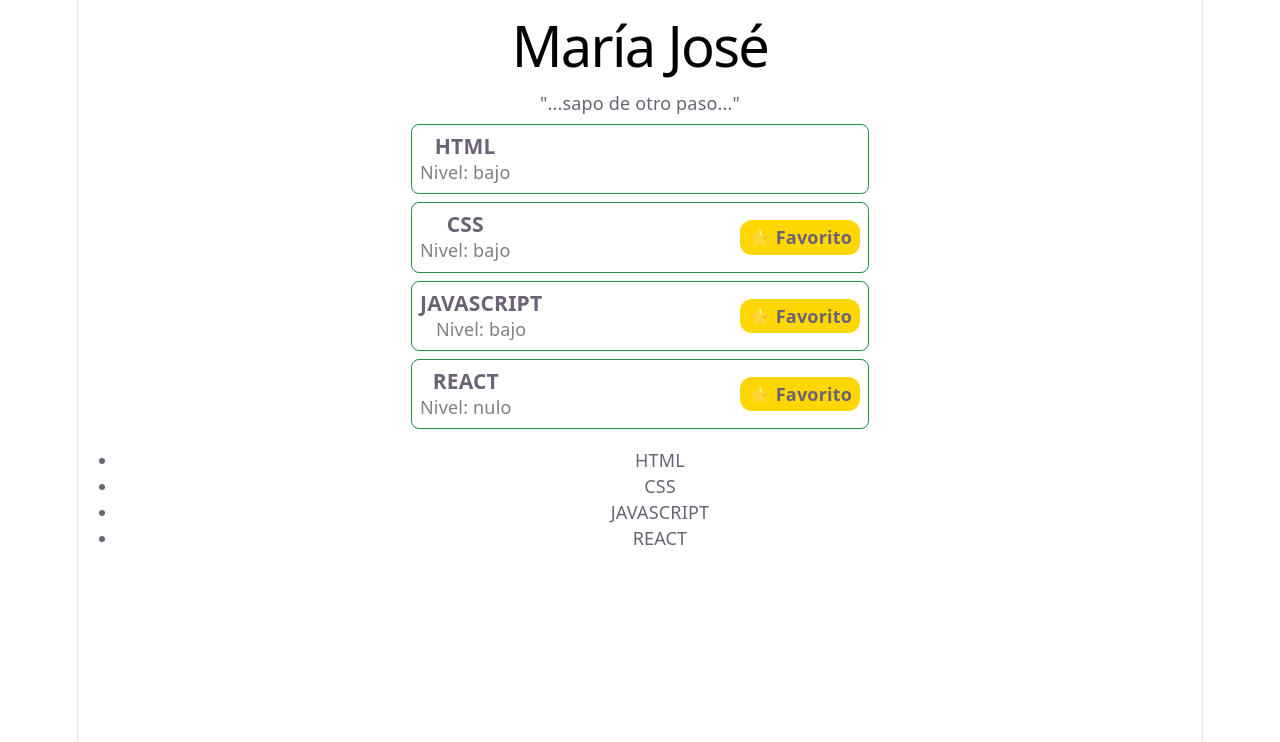
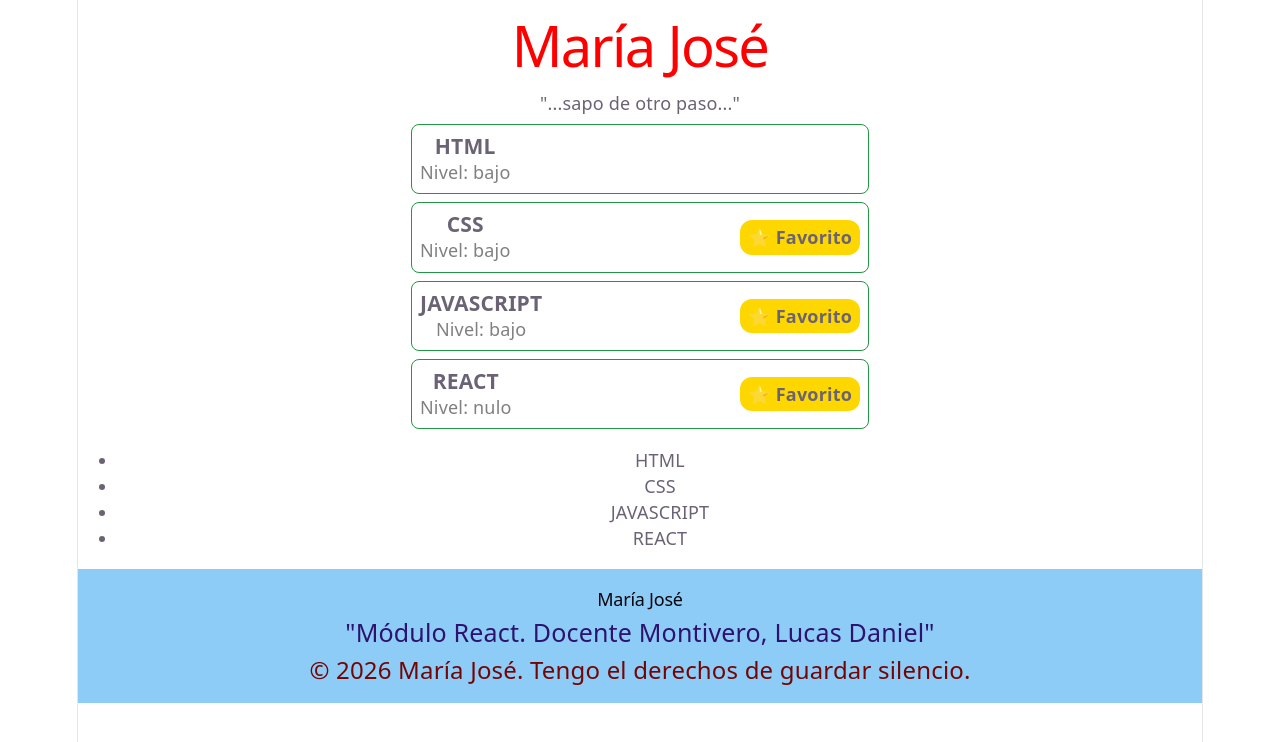
Before and after one commit to Mar-Jose/Nodo.4.C5.Sprint1, a React (Vite) app in the folder vite-project/: page / in a window 1280 px wide. Shown: the top 742 px of the page. Built offline with nearby package versions, Linux system fonts and the light colour scheme.

Commit message:
termine el pie de página

```diff
--- a/vite-project/src/App.jsx
+++ b/vite-project/src/App.jsx
@@ -1,4 +1,5 @@
 import './App.css'
+import Footer from './components/Footer.jsx'
 import ProfileHeader from './components/ProfileHeader'
 import Skills from './data/Skills.jsx'
 
@@ -7,7 +8,7 @@ function App() {
     <div>
       <ProfileHeader />
       <Skills />
-
+      <Footer />
     </div>
   )
 }
--- a/vite-project/src/components/Footer.jsx
+++ b/vite-project/src/components/Footer.jsx
@@ -0,0 +1,38 @@
+import React from 'react'
+
+/**
+ * Footer component
+ * Props:
+ * - name: name to show in the footer
+ * - about: short description or subtitle
+ * - copyright: custom copyright text. If omitted a default with current year is shown
+ */
+function Footer({ name = 'María José', about = '"Módulo React. Docente Montivero, Lucas Daniel"', copyright }) {
+  const year = new Date().getFullYear()
+
+  return (
+    <footer
+      role="contentinfo"
+      aria-label="Pie de página"
+      style={{
+        backgroundColor: '#8cccf7',
+        color: '#333',
+        textAlign: 'center',
+        padding: '20px',
+        marginTop: 'auto',
+        width: '100%',
+        boxSizing: 'border-box'
+      }}
+    >
+      <div style={{ maxWidth: 900, margin: '0 auto' }}>
+        <h2 style={{ margin: '0 0 8px 0', fontSize: '18px' }}>{name}</h2>
+        <p style={{ margin: '0 0 12px 0', fontSize: '25px', color: '#2e126e' }}>{about}</p>
+        <p style={{ margin: 0, fontSize: '24px', color: '#740505' }}>
+          {copyright ?? `© ${year} ${name}. Tengo el derechos de guardar silencio.`}
+        </p>
+      </div>
+    </footer>
+  )
+}
+
+export default Footer
--- a/vite-project/src/components/ProfileHeader.jsx
+++ b/vite-project/src/components/ProfileHeader.jsx
@@ -3,9 +3,9 @@ import SkillList from './SkillList'
 
 
 const ProfileHeader = () => {
-    const [color, setColor] = React.useState('black')
+    const [color, setColor] = React.useState('red')
     const handleAlgoColor = () => {
-    setColor(color === 'black' ? 'red' : 'black')
+    setColor(color === 'red' ? 'green' : 'red')
   }
 
   return (
```
